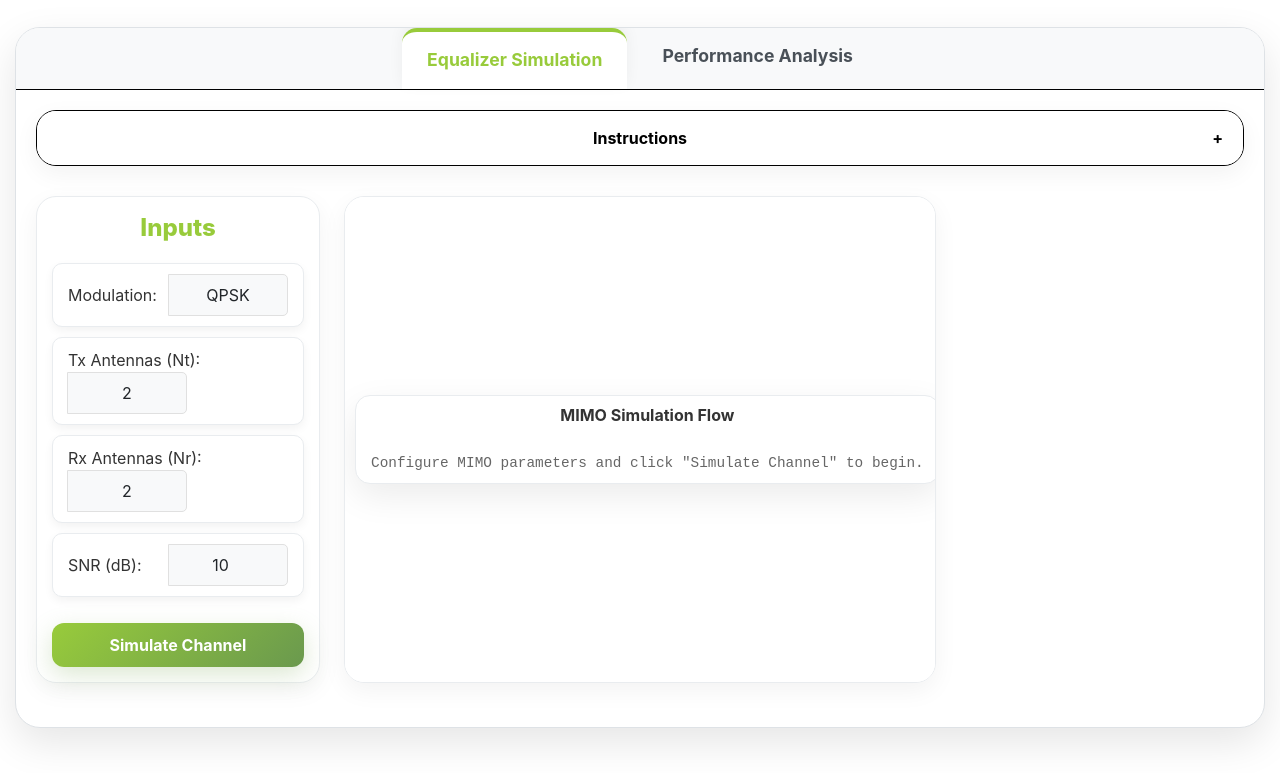
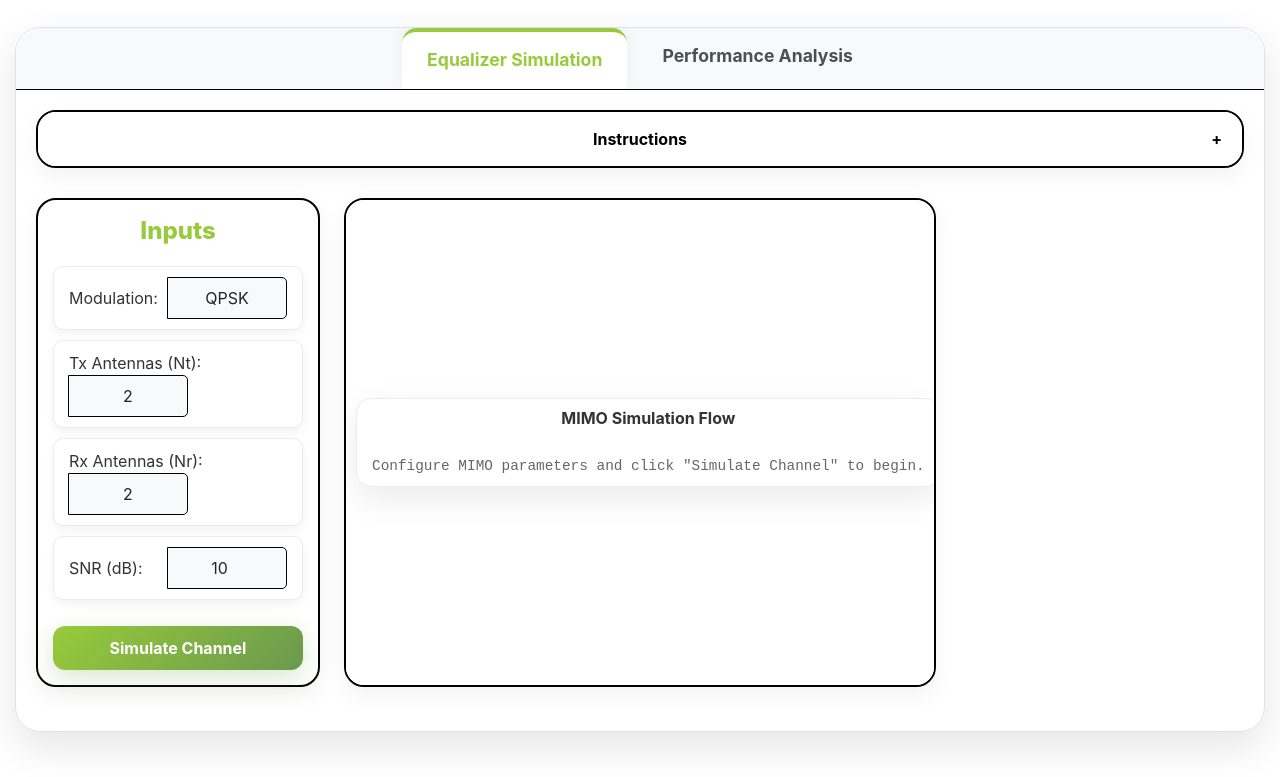
Before and after one commit to virtual-labs/exp-architecture-zf-mmse-iiith, a plain HTML site: page experiment/simulation/index.html in a window 1280 px wide. Shown: the part 172-949 px from the top of the page. Drawn offline with nearby package versions, Linux system fonts and the light colour scheme.

```diff
--- a/experiment/simulation/css/main.css
+++ b/experiment/simulation/css/main.css
@@ -13,6 +13,8 @@
 
 .container-fluid {
     padding: 15px;
+    max-width: 1600px;
+    margin: 0 auto;
 }
 
 .main-header {
@@ -40,7 +42,7 @@
 }
 
 .experiment-container {
-    background: #ffffff;
+
     border-radius: 25px;
     box-shadow: 0 15px 40px rgba(0,0,0,0.1);
     border: 1px solid #dee2e6;
@@ -106,7 +108,7 @@
     border-radius: 20px;
     padding: 0;
     margin-bottom: 30px;
-    border: 1px solid black;
+    border: 2px solid black;
     box-shadow: 0 8px 25px rgba(0,0,0,0.05);
     overflow: hidden;
 }
@@ -182,7 +184,7 @@
     border-radius: 20px;
     padding: 15px;
     box-shadow: 0 8px 25px rgba(0,0,0,0.05);
-    border: 1px solid #e9ecef;
+    border: 2px solid black;
     height: 100%;
 }
 
@@ -220,8 +222,7 @@
     padding: 8px;
     border-radius: 5px;
     background-color: #f8f9fa;
-    border: 1px solid #e0e0e0;
-}
+    border: 1px solid black;}
 
 .form-control, .form-select {
     border-radius: 10px;
@@ -248,15 +249,20 @@
 .control-panel .btn, .analysis-control-panel .btn {
     font-size: 1rem;
     padding: 10px;
+    width: auto;
+
 }
 
 .btn-primary, .btn-secondary, .btn-success {
     border-radius: 12px;
-    padding: 12px 20px;
+    padding: 12px 15px; /* Reduced horizontal padding */
     font-weight: 700;
     transition: all 0.3s ease;
     border: none;
     font-size: clamp(14px, 2vw, 16px);
+    width: 20%; /* Take only necessary width */
+    white-space: nowrap;
+    display: inline-block;
 }
 
 .btn-primary {
--- a/experiment/simulation/index.html
+++ b/experiment/simulation/index.html
@@ -139,7 +139,7 @@
 
                 <div class="tab-pane fade" id="performance" role="tabpanel">
                     <div class="v-collapsible-instruction-container v-instruction-container">
-                        <div class="v-collapsible is-size-5">Instructions</div>
+                        <div class="v-collapsible is-size-5" style="text-align: center;">Instructions</div>
                         <div class="v-content">
                             <div class="v-content-inner" style="text-align: left !important;">
                                 <p>Follow these steps to analyze performance metrics:</p>
@@ -154,6 +154,8 @@
                             </div>
                         </div>
                     </div>
+
+
 
                     <div class="row">
                         <div class="col-xl-6 col-lg-5 col-md-12">
@@ -208,8 +210,9 @@
                                         </div>
                                     </div>
                                 </div>
-                                <button class="btn btn-success w-100 mt-3" id="plotConfigBtn" onclick="addSERCurve()">Plot Configuration</button>
-                                <button class="btn btn-secondary w-100 mt-3" id="resetPlotsBtn" onclick="resetSERChart()">Reset Plots</button>
+
+                                    <button class="btn btn-success w-50 mt-3" id="plotConfigBtn" onclick="addSERCurve()">Plot Configuration</button>
+                                    <button class="btn btn-secondary w-50 mt-3" id="resetPlotsBtn" onclick="resetSERChart()">Reset Plots</button>
                             </div>
                         </div>
                         <div class="col-xl-6 col-lg-7 col-md-12">
```
